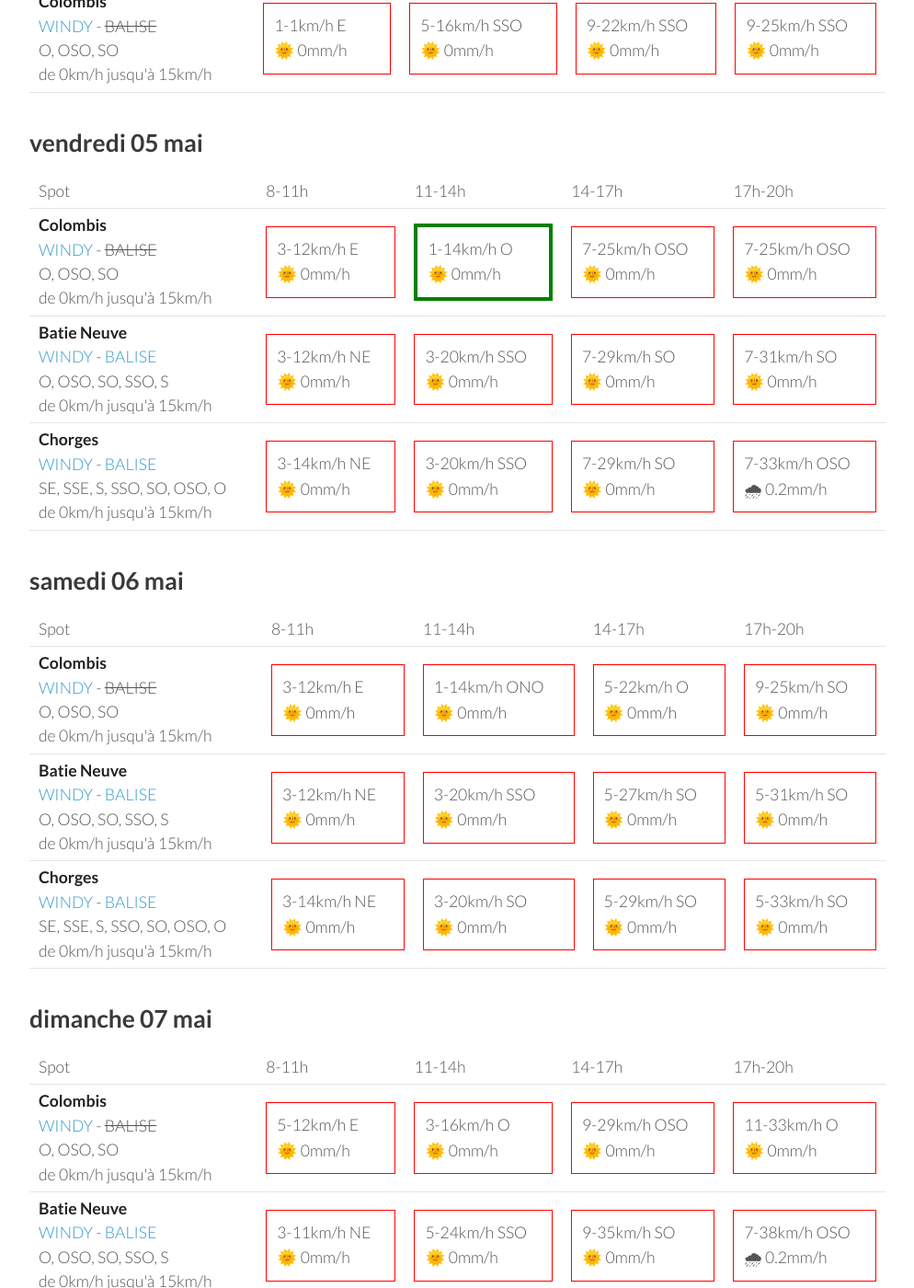
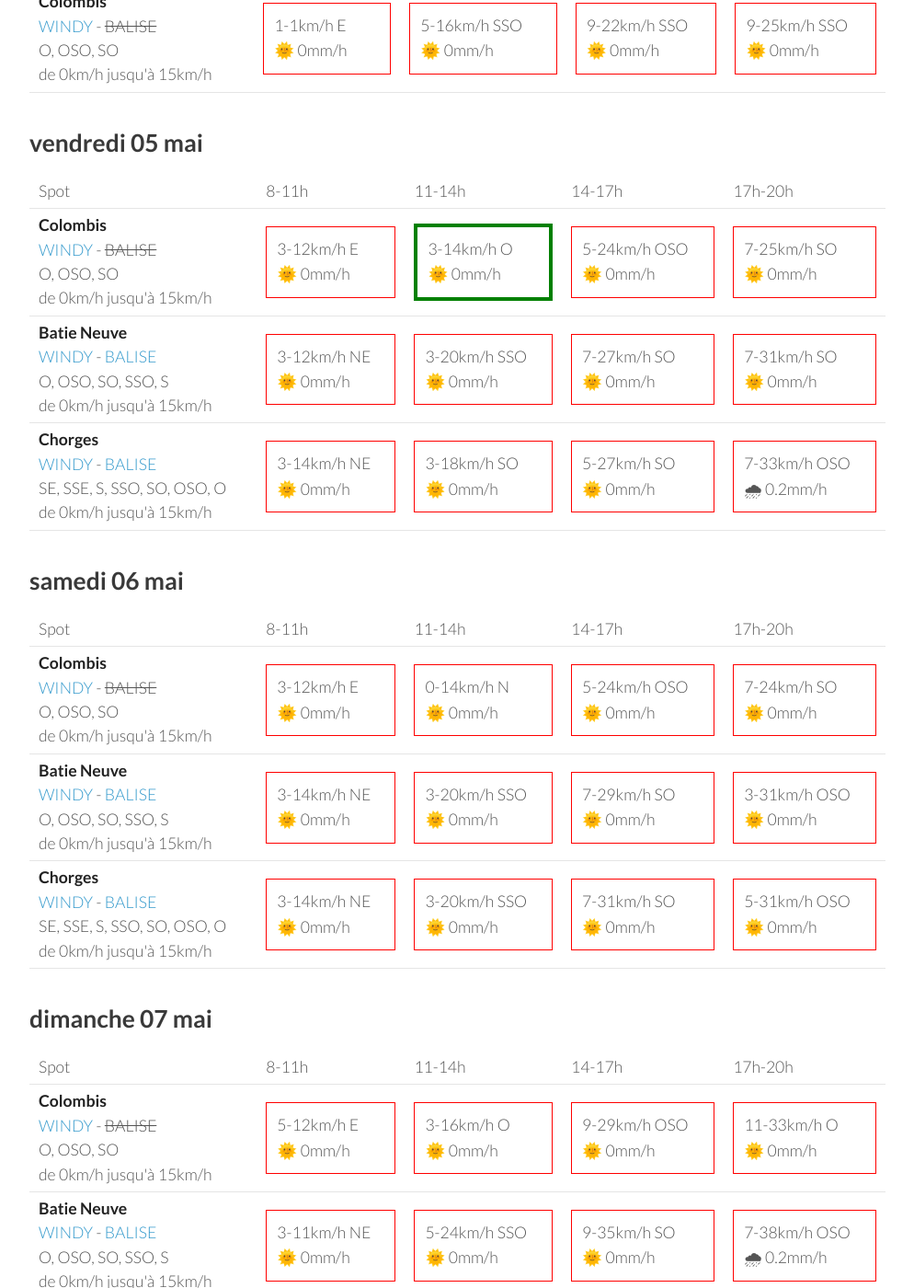
Before and after one commit to parapente-dans-le-nord/parapente-dans-le-nord.github.io, a Jekyll site: the page built from serre_poncon.markdown, in a window 1280 px wide and 1400 px high, scrolled down 1092 px. Shown: the whole window at 92% size, without its empty margins (26-1020 px from the left). Built offline with Jekyll 4.4.1, drawn with Linux system fonts in a browser that asks for light colours; some of the changed text lies outside the part shown.

Commit message:
update index.markdown

```diff
--- a/serre_poncon.markdown
+++ b/serre_poncon.markdown
@@ -114,9 +114,9 @@ page mise à jour le mercredi 03 mai 13:31
         <td><strong>Colombis</strong><br><a href="https://windy.com/44.494/6.216?44.559,6.262,10">WINDY</a> - <span class="no-balise"> BALISE </span><br> <span class="vent-favorable">O, OSO, SO</span><br><span class="force-vent">de 0km/h jusqu'à 15km/h</span> </td>
 
             <td><div class="not-flyable"><p>3-12km/h E</p><p>🌞 0mm/h</p></div></td>
-            <td><div class="flyable"><p>1-14km/h O</p><p>🌞 0mm/h</p></div></td>
-            <td><div class="not-flyable"><p>7-25km/h OSO</p><p>🌞 0mm/h</p></div></td>
-            <td><div class="not-flyable"><p>7-25km/h OSO</p><p>🌞 0mm/h</p></div></td>
+            <td><div class="flyable"><p>3-14km/h O</p><p>🌞 0mm/h</p></div></td>
+            <td><div class="not-flyable"><p>5-24km/h OSO</p><p>🌞 0mm/h</p></div></td>
+            <td><div class="not-flyable"><p>7-25km/h SO</p><p>🌞 0mm/h</p></div></td>
 
 
     </tr>
@@ -125,7 +125,7 @@ page mise à jour le mercredi 03 mai 13:31
 
             <td><div class="not-flyable"><p>3-12km/h NE</p><p>🌞 0mm/h</p></div></td>
             <td><div class="not-flyable"><p>3-20km/h SSO</p><p>🌞 0mm/h</p></div></td>
-            <td><div class="not-flyable"><p>7-29km/h SO</p><p>🌞 0mm/h</p></div></td>
+            <td><div class="not-flyable"><p>7-27km/h SO</p><p>🌞 0mm/h</p></div></td>
             <td><div class="not-flyable"><p>7-31km/h SO</p><p>🌞 0mm/h</p></div></td>
 
 
@@ -134,8 +134,8 @@ page mise à jour le mercredi 03 mai 13:31
         <td><strong>Chorges</strong><br><a href="https://windy.com/44.578/6.280?44.559,6.262,10">WINDY</a> - <span class=""><a href="https://www.openwindmap.org/PP554">BALISE</a> </span><br> <span class="vent-favorable">SE, SSE, S, SSO, SO, OSO, O</span><br><span class="force-vent">de 0km/h jusqu'à 15km/h</span> </td>
 
             <td><div class="not-flyable"><p>3-14km/h NE</p><p>🌞 0mm/h</p></div></td>
-            <td><div class="not-flyable"><p>3-20km/h SSO</p><p>🌞 0mm/h</p></div></td>
-            <td><div class="not-flyable"><p>7-29km/h SO</p><p>🌞 0mm/h</p></div></td>
+            <td><div class="not-flyable"><p>3-18km/h SO</p><p>🌞 0mm/h</p></div></td>
+            <td><div class="not-flyable"><p>5-27km/h SO</p><p>🌞 0mm/h</p></div></td>
             <td><div class="not-flyable"><p>7-33km/h OSO</p><p>🌧 0.2mm/h</p></div></td>
 
 
@@ -160,19 +160,19 @@ page mise à jour le mercredi 03 mai 13:31
         <td><strong>Colombis</strong><br><a href="https://windy.com/44.494/6.216?44.559,6.262,10">WINDY</a> - <span class="no-balise"> BALISE </span><br> <span class="vent-favorable">O, OSO, SO</span><br><span class="force-vent">de 0km/h jusqu'à 15km/h</span> </td>
 
             <td><div class="not-flyable"><p>3-12km/h E</p><p>🌞 0mm/h</p></div></td>
-            <td><div class="not-flyable"><p>1-14km/h ONO</p><p>🌞 0mm/h</p></div></td>
-            <td><div class="not-flyable"><p>5-22km/h O</p><p>🌞 0mm/h</p></div></td>
-            <td><div class="not-flyable"><p>9-25km/h SO</p><p>🌞 0mm/h</p></div></td>
+            <td><div class="not-flyable"><p>0-14km/h N</p><p>🌞 0mm/h</p></div></td>
+            <td><div class="not-flyable"><p>5-24km/h OSO</p><p>🌞 0mm/h</p></div></td>
+            <td><div class="not-flyable"><p>7-24km/h SO</p><p>🌞 0mm/h</p></div></td>
 
 
     </tr>
 <tr>
         <td><strong>Batie Neuve</strong><br><a href="https://windy.com/44.584/6.236?44.559,6.262,10,m:eTtagly">WINDY</a> - <span class=""><a href="https://www.openwindmap.org/PP554">BALISE</a> </span><br> <span class="vent-favorable">O, OSO, SO, SSO, S</span><br><span class="force-vent">de 0km/h jusqu'à 15km/h</span> </td>
 
-            <td><div class="not-flyable"><p>3-12km/h NE</p><p>🌞 0mm/h</p></div></td>
+            <td><div class="not-flyable"><p>3-14km/h NE</p><p>🌞 0mm/h</p></div></td>
             <td><div class="not-flyable"><p>3-20km/h SSO</p><p>🌞 0mm/h</p></div></td>
-            <td><div class="not-flyable"><p>5-27km/h SO</p><p>🌞 0mm/h</p></div></td>
-            <td><div class="not-flyable"><p>5-31km/h SO</p><p>🌞 0mm/h</p></div></td>
+            <td><div class="not-flyable"><p>7-29km/h SO</p><p>🌞 0mm/h</p></div></td>
+            <td><div class="not-flyable"><p>3-31km/h OSO</p><p>🌞 0mm/h</p></div></td>
 
 
     </tr>
@@ -180,9 +180,9 @@ page mise à jour le mercredi 03 mai 13:31
         <td><strong>Chorges</strong><br><a href="https://windy.com/44.578/6.280?44.559,6.262,10">WINDY</a> - <span class=""><a href="https://www.openwindmap.org/PP554">BALISE</a> </span><br> <span class="vent-favorable">SE, SSE, S, SSO, SO, OSO, O</span><br><span class="force-vent">de 0km/h jusqu'à 15km/h</span> </td>
 
             <td><div class="not-flyable"><p>3-14km/h NE</p><p>🌞 0mm/h</p></div></td>
-            <td><div class="not-flyable"><p>3-20km/h SO</p><p>🌞 0mm/h</p></div></td>
-            <td><div class="not-flyable"><p>5-29km/h SO</p><p>🌞 0mm/h</p></div></td>
-            <td><div class="not-flyable"><p>5-33km/h SO</p><p>🌞 0mm/h</p></div></td>
+            <td><div class="not-flyable"><p>3-20km/h SSO</p><p>🌞 0mm/h</p></div></td>
+            <td><div class="not-flyable"><p>7-31km/h SO</p><p>🌞 0mm/h</p></div></td>
+            <td><div class="not-flyable"><p>5-31km/h OSO</p><p>🌞 0mm/h</p></div></td>
 
 
     </tr>
```
Also changed, not shown: other parts of serre_poncon.markdown (+1 -1 lines).
